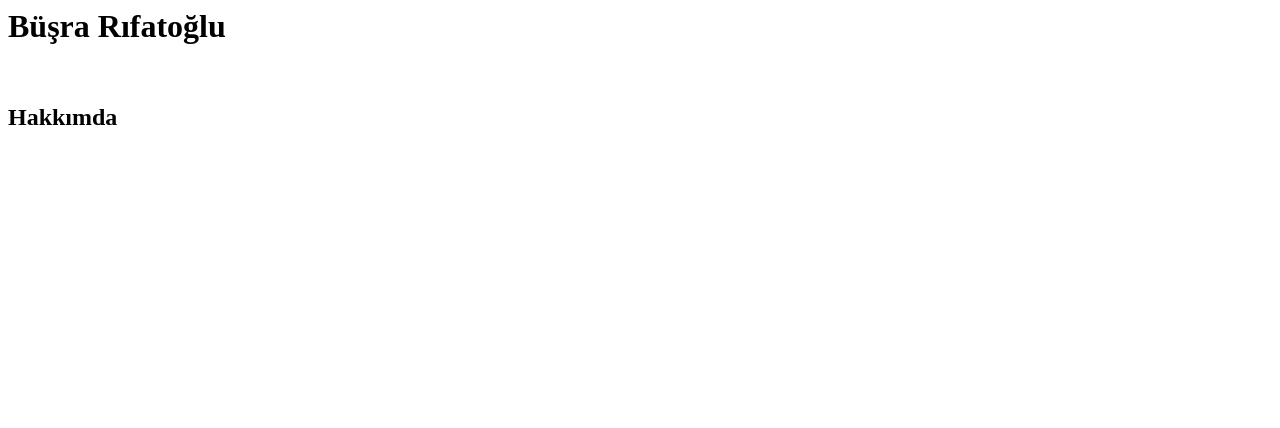
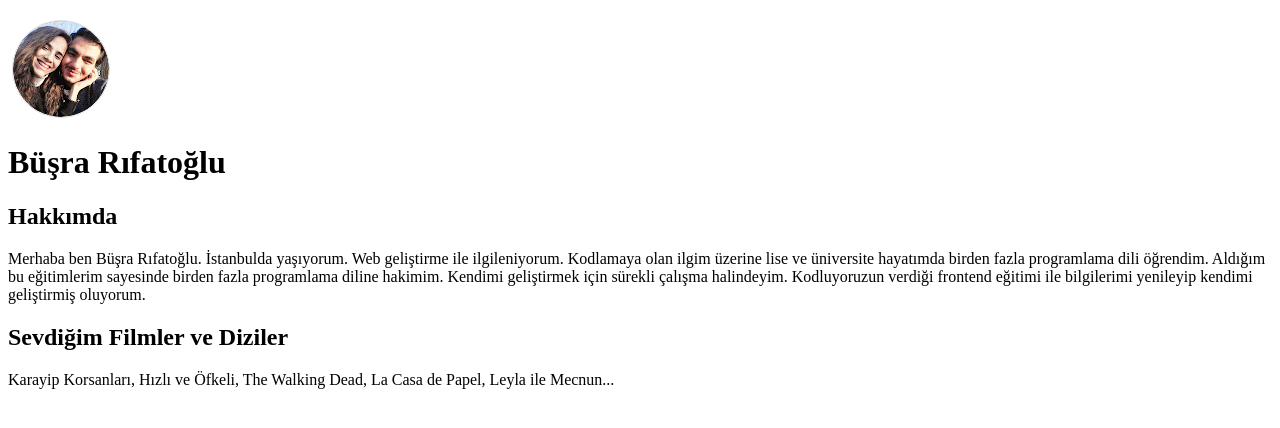
Before and after one commit to BusraR/Ilk-Web-Sayfam, a plain HTML site: page index.html in a window 1280 px wide. Drawn offline with Linux system fonts and the light colour scheme.

Commit message:
Düzenlemeler yapıldı

```diff
--- a/index.html
+++ b/index.html
@@ -1,2 +1,24 @@
-<h1>Büşra Rıfatoğlu</h1>
-<br><h2>Hakkımda</h2></br>
+<html>
+ <head>
+  <title>İlk Web Sayfam</title>
+ </head>
+    <body>
+        <!-- Ad ve Soyad <h1> etiketi ile ayarlandı-->
+            <img src=resim1.png><h1>Büşra Rıfatoğlu</h1>
+
+         <!-- <h2> etiketi ile alt başlık ayarlandı ve etiketi ile alt satıra geçiş yapıldı -->
+        <h2>Hakkımda</h2>
+
+        <!-- <p> etiketi ile paragraf oluşturuldu ve kendimi tantıtmaya başladım -->
+        <p>Merhaba ben Büşra Rıfatoğlu. İstanbulda yaşıyorum. Web geliştirme ile ilgileniyorum.
+            Kodlamaya olan ilgim üzerine lise ve üniversite hayatımda birden fazla programlama dili öğrendim.
+            Aldığım bu eğitimlerim sayesinde birden fazla programlama diline hakimim.
+            Kendimi geliştirmek için sürekli çalışma halindeyim.
+            Kodluyoruzun verdiği frontend eğitimi ile bilgilerimi yenileyip kendimi geliştirmiş oluyorum.  </p>
+
+            <!-- <h2> etiketi ile alt başlık ayarlandı ve  etiketi ile alt satıra geçiş yapıldı -->
+        <h2>Sevdiğim Filmler ve Diziler</h2>
+        <p>Karayip Korsanları, Hızlı ve Öfkeli, The Walking Dead, La Casa de Papel, Leyla ile Mecnun... </p>
+
+    </body>
+ </html>
```
Also changed, not shown: resim1.png (added).
